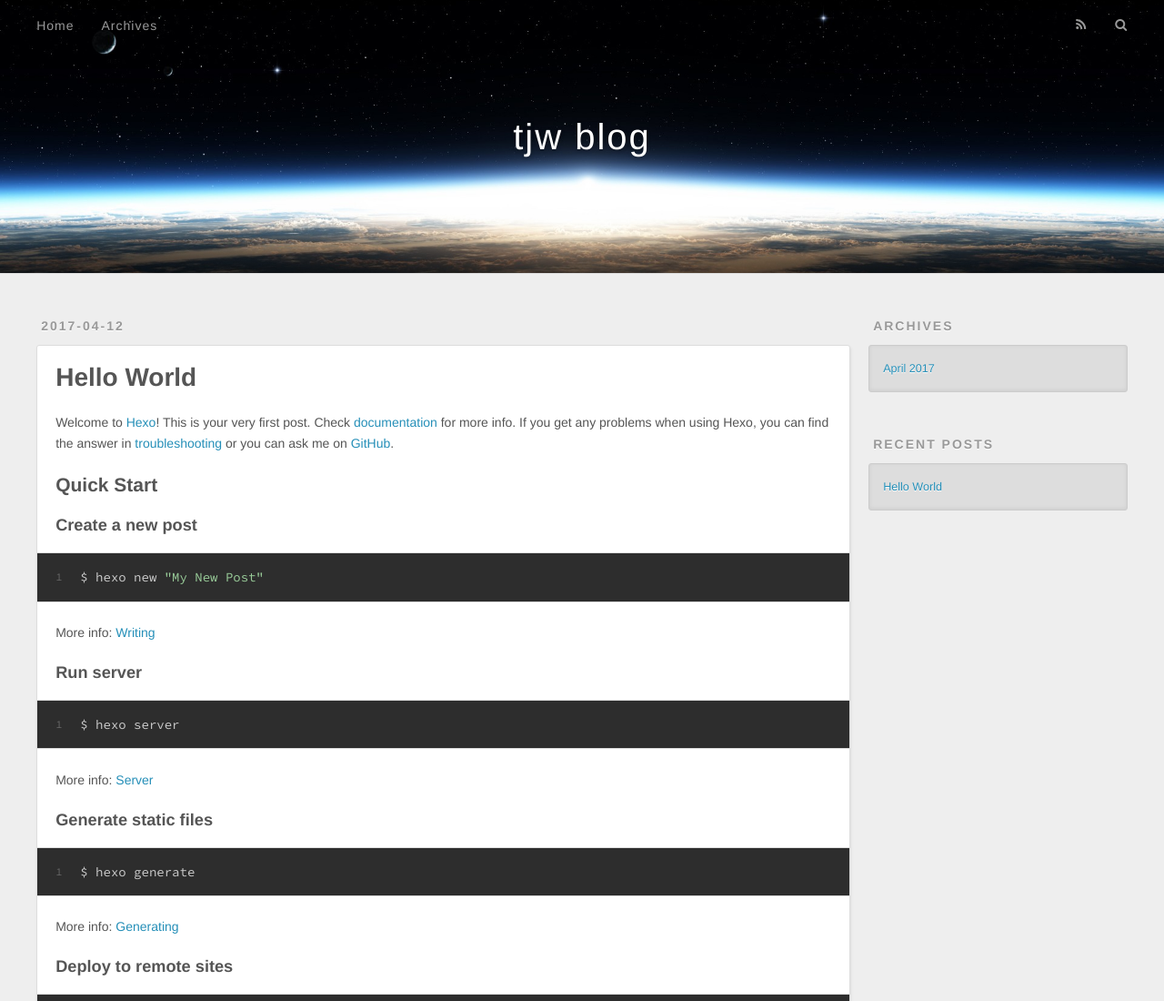
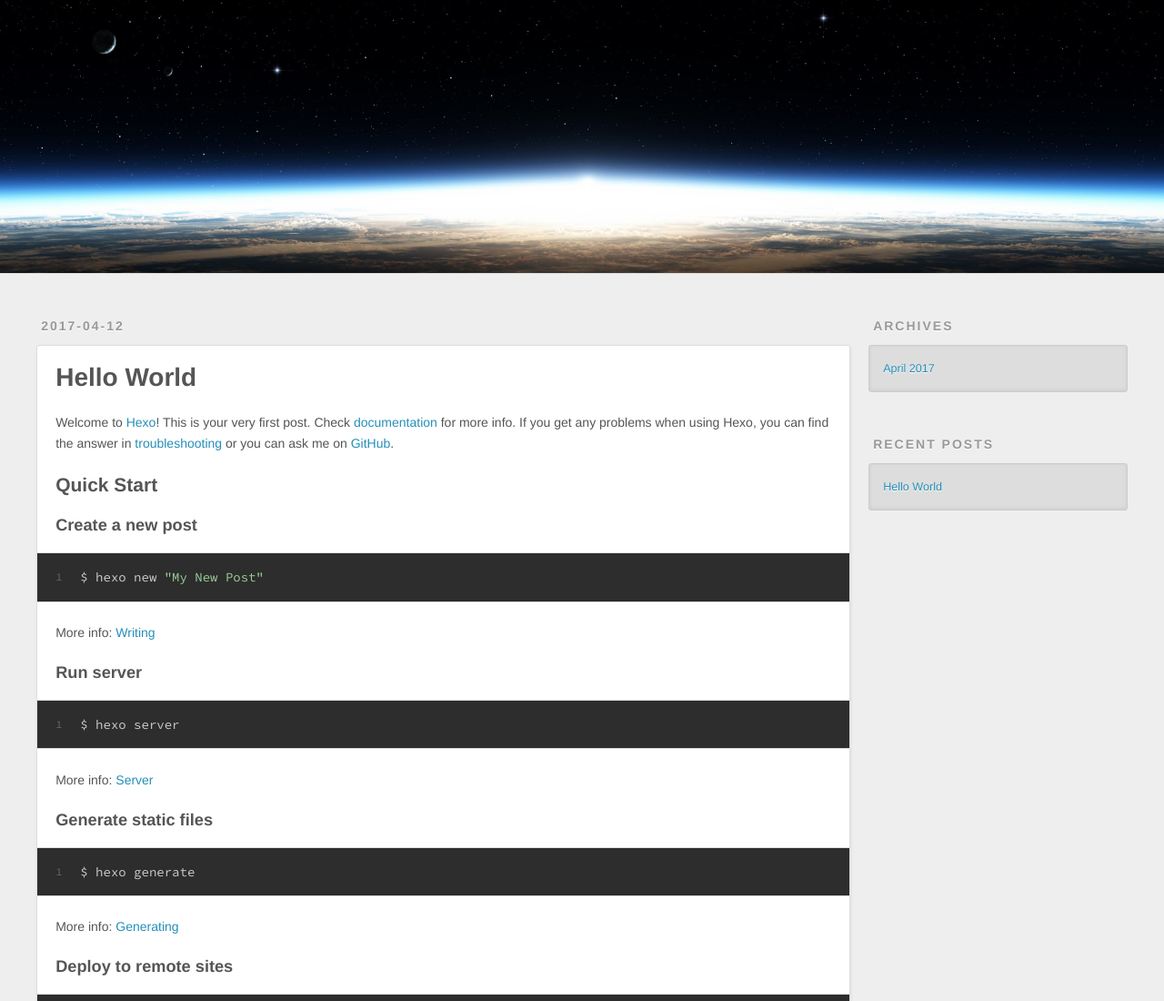
Before and after one commit to 614022/614022.github.io, a plain HTML site: page index.html in a window 1280 px wide. Shown: the top 1100 px of the page at 91% size. Drawn offline with nearby package versions, Linux system fonts and the light colour scheme.

Commit message:
Site updated: 2017-04-13 14:49:03

```diff
--- a/index.html
+++ b/index.html
@@ -30,9 +30,9 @@
     <div id="wrap">
       <header id="header">
   <div id="banner"></div>
-  <div id="header-outer" class="outer">
+  <!--<div id="header-outer" class="outer">
     <div id="header-title" class="inner">
-      <h1 id="logo-wrap">
+      <h1 id="logo-wrap">1
         <a href="/" id="logo">tjw blog</a>
       </h1>
 
@@ -56,7 +56,7 @@
         <form action="//google.com/search" method="get" accept-charset="UTF-8" class="search-form"><input type="search" name="q" class="search-form-input" placeholder="Search"><button type="submit" class="search-form-submit">&#xF002;</button><input type="hidden" name="sitesearch" value="http://newfalse.com"></form>
       </div>
     </div>
-  </div>
+  </div>-->
 </header>
       <div class="outer">
         <section id="main">
```
